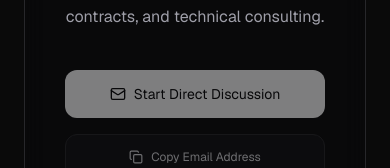
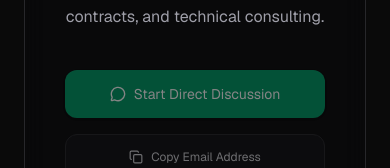
Before and after one commit to busyboy090/portfolio, a Next.js app: page /contact in a window 390 px wide. Shown: the part 448-616 px from the top of the page. Built offline with nearby package versions, Linux system fonts and the light colour scheme; no server answers; the database is empty.

Commit message:
feat: add phone/WhatsApp number support and update contact fetching logic

```diff
--- a/app/(root)/contact/page.tsx
+++ b/app/(root)/contact/page.tsx
@@ -2,7 +2,7 @@
 
 import { useState, useEffect } from "react";
 import { motion } from "framer-motion";
-import { Mail, Copy, Check, Send, Loader2 } from "lucide-react";
+import { MessageCircle, Copy, Check, Send, Loader2 } from "lucide-react";
 import { fadeInUp } from "@/data/portfolio";
 import { createClient } from "@/lib/client";
 
@@ -11,23 +11,28 @@ export default function ContactPage() {
   const [form, setForm] = useState({ name: "", email: "", subject: "", message: "" });
   const [status, setStatus] = useState<"idle" | "submitting" | "sent" | "error">("idle");
   const [contactEmail, setContactEmail] = useState<string>("");
+  const [whatsappNumber, setWhatsappNumber] = useState<string>("");
 
   useEffect(() => {
     async function fetchSiteSettings() {
       const supabase = createClient();
+      // Select both email and the phone/whatsapp column
       const { data, error } = await supabase
         .from("site_settings")
-        .select("email")
+        .select("email, phone") // change "phone" if your column is named "whatsapp_number" or similar
         .limit(1)
         .maybeSingle();
 
       if (error) {
-        console.error("Error fetching contact email:", error);
+        console.error("Error fetching site settings:", error);
         return;
       }
 
-      if (data?.email) {
-        setContactEmail(data.email);
+      if (data?.email) setContactEmail(data.email);
+      if (data?.phone) {
+        // Strip out non-numeric characters (plus, spaces, dashes) for wa.me URL
+        const cleanNumber = data.phone.replace(/[^0-9]/g, "");
+        setWhatsappNumber(cleanNumber);
       }
     }
 
@@ -65,6 +70,12 @@ export default function ContactPage() {
     setForm({ name: "", email: "", subject: "", message: "" });
   };
 
+  const whatsappUrl = whatsappNumber
+    ? `https://wa.me/${whatsappNumber}?text=${encodeURIComponent(
+        "Hi Busayo, I saw your portfolio and would like to discuss an opportunity!"
+      )}`
+    : "#";
+
   return (
     <div className="min-h-[80vh] flex items-center justify-center py-20 px-6 sm:px-12 bg-background transition-colors">
       <div className="max-w-4xl w-full mx-auto text-center">
@@ -88,14 +99,16 @@ export default function ContactPage() {
 
           <div className="flex flex-col sm:flex-row items-center justify-center gap-4 mb-14">
             <motion.a
-              href={contactEmail ? `mailto:${contactEmail}` : "#"}
+              href={whatsappUrl}
+              target="_blank"
+              rel="noopener noreferrer"
               whileHover={{ scale: 1.04 }}
               whileTap={{ scale: 0.96 }}
-              className={`w-full sm:w-auto px-8 py-3.5 rounded-xl bg-zinc-900 dark:bg-zinc-100 hover:bg-zinc-950 dark:hover:bg-white text-zinc-50 dark:text-zinc-950 font-medium text-sm transition-all duration-200 flex items-center justify-center gap-2 ${
-                !contactEmail ? "pointer-events-none opacity-50" : ""
+              className={`w-full sm:w-auto px-8 py-3.5 rounded-xl bg-emerald-600 hover:bg-emerald-500 text-white font-medium text-sm transition-all duration-200 flex items-center justify-center gap-2 shadow-sm ${
+                !whatsappNumber ? "pointer-events-none opacity-50" : ""
               }`}
             >
-              <Mail className="w-4 h-4" />
+              <MessageCircle className="w-4 h-4" />
               <span>Start Direct Discussion</span>
             </motion.a>
 
--- a/app/admin/settings/page.tsx
+++ b/app/admin/settings/page.tsx
@@ -17,6 +17,7 @@ import {
   Radio,
   Trash2,
   Download,
+  Phone,
 } from "lucide-react";
 import { createClient } from "@/lib/client";
 
@@ -39,6 +40,7 @@ export default function SettingsDashboardPage() {
   // Social & Channels
   const [socials, setSocials] = useState({
     email: "",
+    phone: "",
     github: "",
     linkedin: "",
     twitter: "",
@@ -90,6 +92,7 @@ export default function SettingsDashboardPage() {
         });
         setSocials({
           email: data.email ?? "",
+          phone: data.phone ?? "",
           github: data.github_url ?? "",
           linkedin: data.linkedin_url ?? "",
           twitter: data.twitter_url ?? "",
@@ -181,6 +184,7 @@ export default function SettingsDashboardPage() {
         availability_status: profile.availabilityStatus,
         years_experience: profile.yearsExperience,
         email: socials.email,
+        phone: socials.phone,
         github_url: socials.github,
         linkedin_url: socials.linkedin,
         twitter_url: socials.twitter,
@@ -424,6 +428,19 @@ export default function SettingsDashboardPage() {
 
                 <div>
                   <label className="block text-zinc-400 uppercase font-mono text-[10px] mb-1.5">
+                    Phone / WhatsApp Number (with country code)
+                  </label>
+                  <input
+                    type="tel"
+                    placeholder="+234..."
+                    value={socials.phone}
+                    onChange={(e) => setSocials({ ...socials, phone: e.target.value })}
+                    className="w-full p-2.5 rounded-lg bg-zinc-900 border border-zinc-800 text-xs text-white focus:outline-none focus:border-purple-500"
+                  />
+                </div>
+
+                <div>
+                  <label className="block text-zinc-400 uppercase font-mono text-[10px] mb-1.5">
                     GitHub Profile URL
                   </label>
                   <input
@@ -446,7 +463,7 @@ export default function SettingsDashboardPage() {
                   />
                 </div>
 
-              <div>
+                <div className="sm:col-span-2">
                   <label className="block text-zinc-400 uppercase font-mono text-[10px] mb-1.5">
                     X (Twitter) Profile URL
                   </label>
```
Lines whose indentation alone changed are shown as unchanged.
